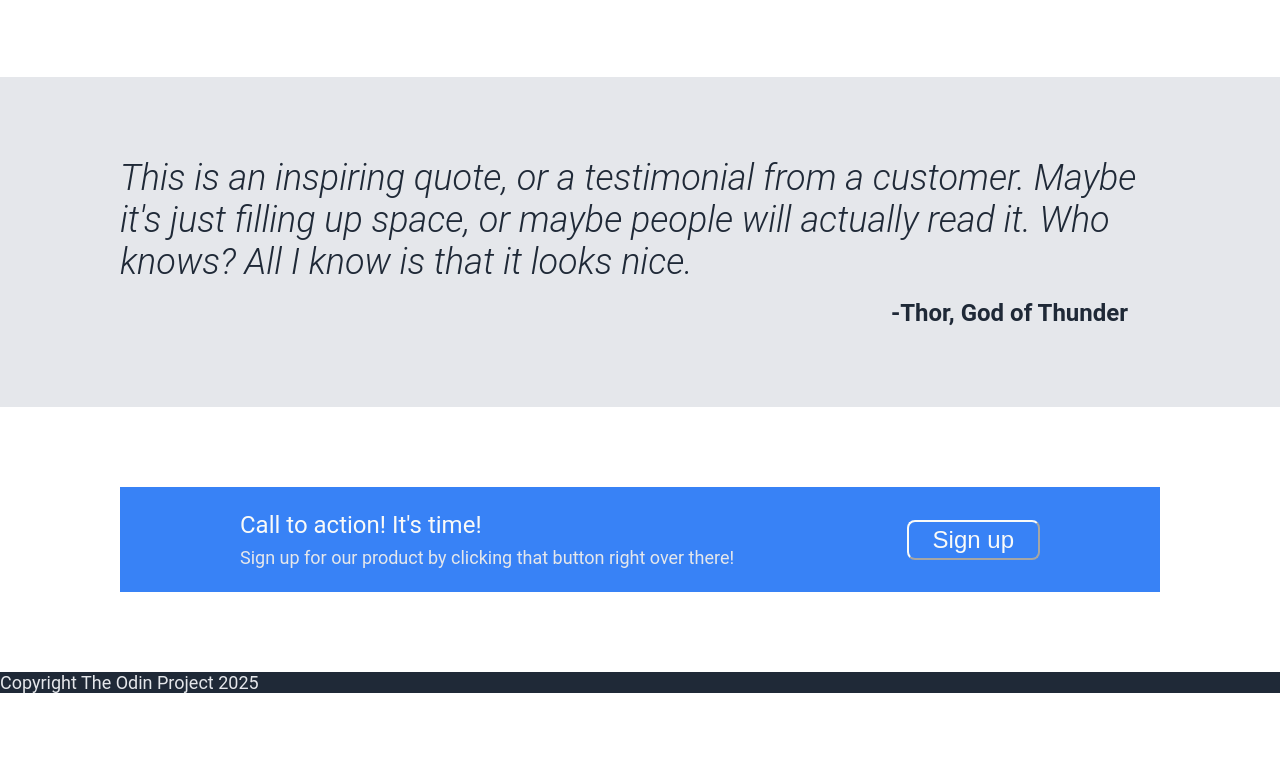
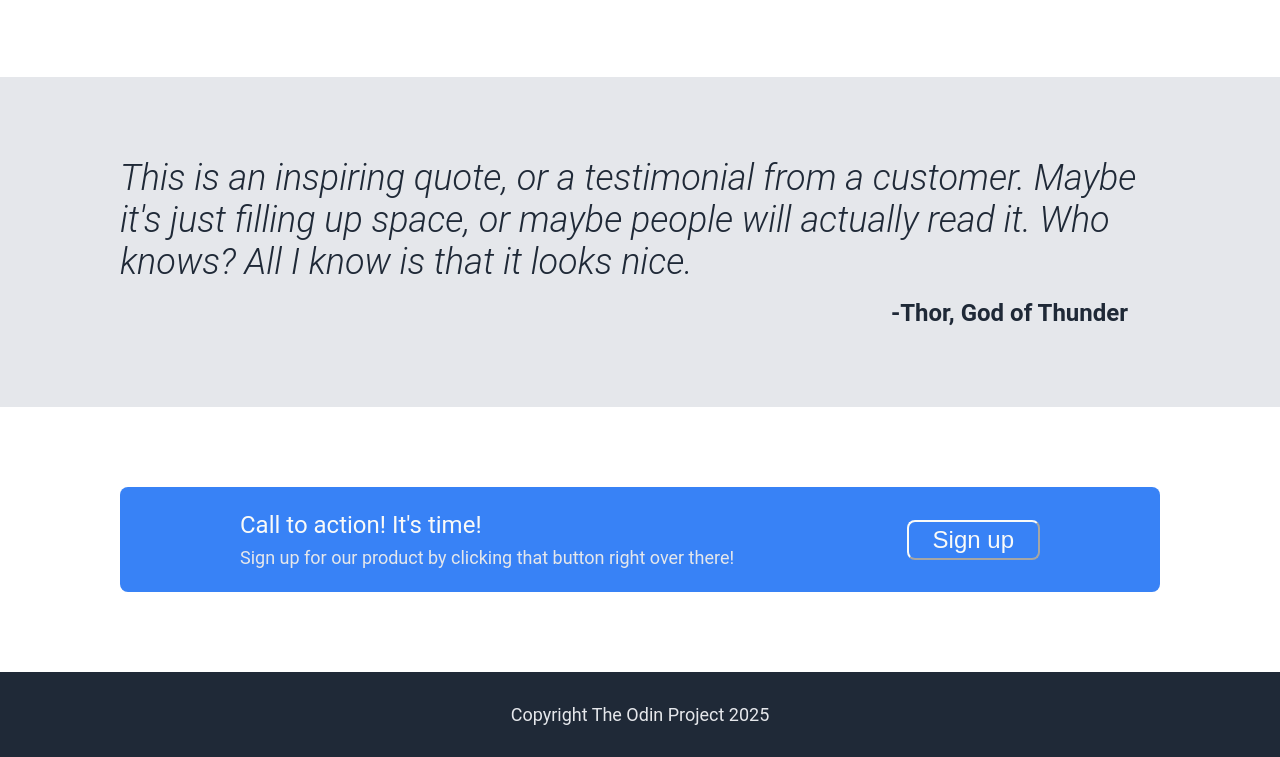
Before and after one commit to exequiel-farias/landing-page, a plain HTML site: page index.html in a window 1280 px wide. Shown: the part 952-1709 px from the top of the page. Before the commit the page ends 1645 px from the top, so only its background shows below. Drawn offline with Linux system fonts and the light colour scheme.

Commit message:
Add styles footer-container

```diff
--- a/styles.css
+++ b/styles.css
@@ -35,6 +35,8 @@ a, .hero-secondary-text {
 
 .footer-container {
   background-color: #1F2937;
+  text-align: center;
+  padding: 32px 0;
 }
 
 .footer-text {
@@ -140,6 +142,7 @@ a, .hero-secondary-text {
   display: flex;
   justify-content: space-between;
   align-items: center;
+  border-radius: 8px;
 }
 
 .call-to-action-text {
```
